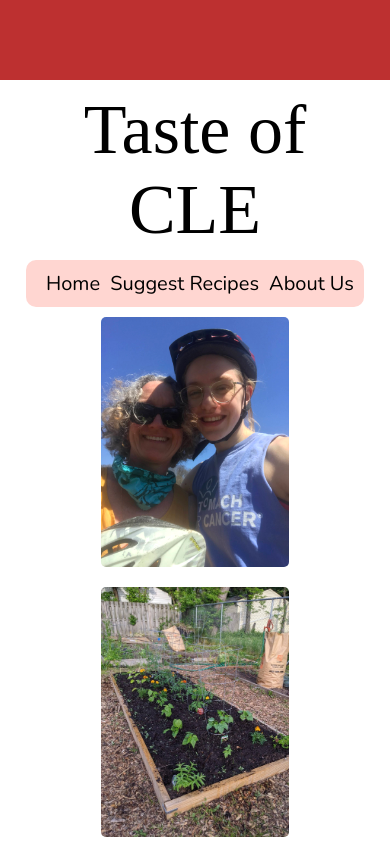
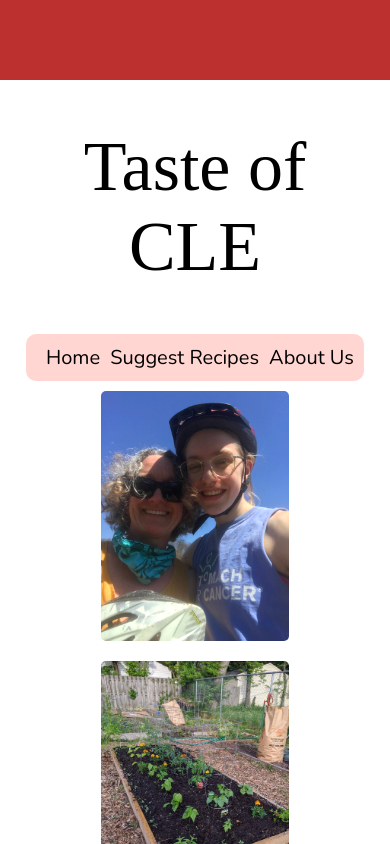
Before and after one commit to tree-hugger722/cooking-blog-react, a React (Create React App) app: page / in a window 390 px wide. Shown: the top 844 px of the page. Built offline with nearby package versions, Linux system fonts and the light colour scheme; a web font is replaced by a local one.

Commit message:
fixed header styling

```diff
--- a/src/Components/Header/Header.css
+++ b/src/Components/Header/Header.css
@@ -12,14 +12,11 @@
   justify-content: center;
   height: 15%;
   background-color: transparent;
-  margin-right: auto;
-  margin-left: auto;
 }
 
 #site-title {
   font-family: "Fredericka the Great", cursive;
   font-size: 70px;
-  margin: 0px;
   color: black;
   padding: 10px 70px;
 }
@@ -56,7 +53,6 @@
 @media (max-width: 1118px) {
   #site-title,
   #nav-bar {
-    padding: 10px 15px;
     margin-left: auto;
     margin-right: auto;
   }
@@ -65,9 +61,12 @@
 @media (max-width: 995px) {
   .site-header {
     flex-direction: column;
+    margin-right: auto;
+    margin-left: auto;
   }
+
   #site-title {
-    padding: 10px;
+    padding: 0px 10px;
     margin-left: auto;
     margin-right: auto;
     text-align: center;
```
